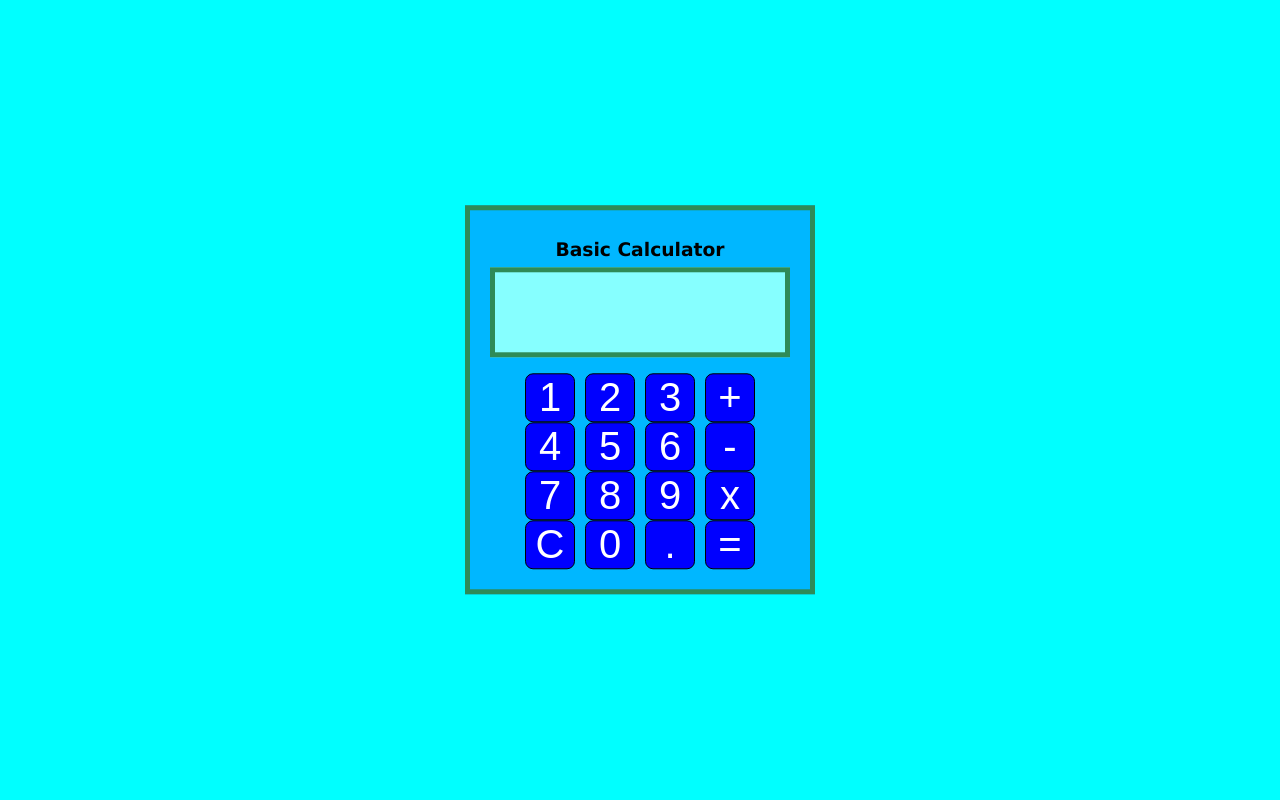
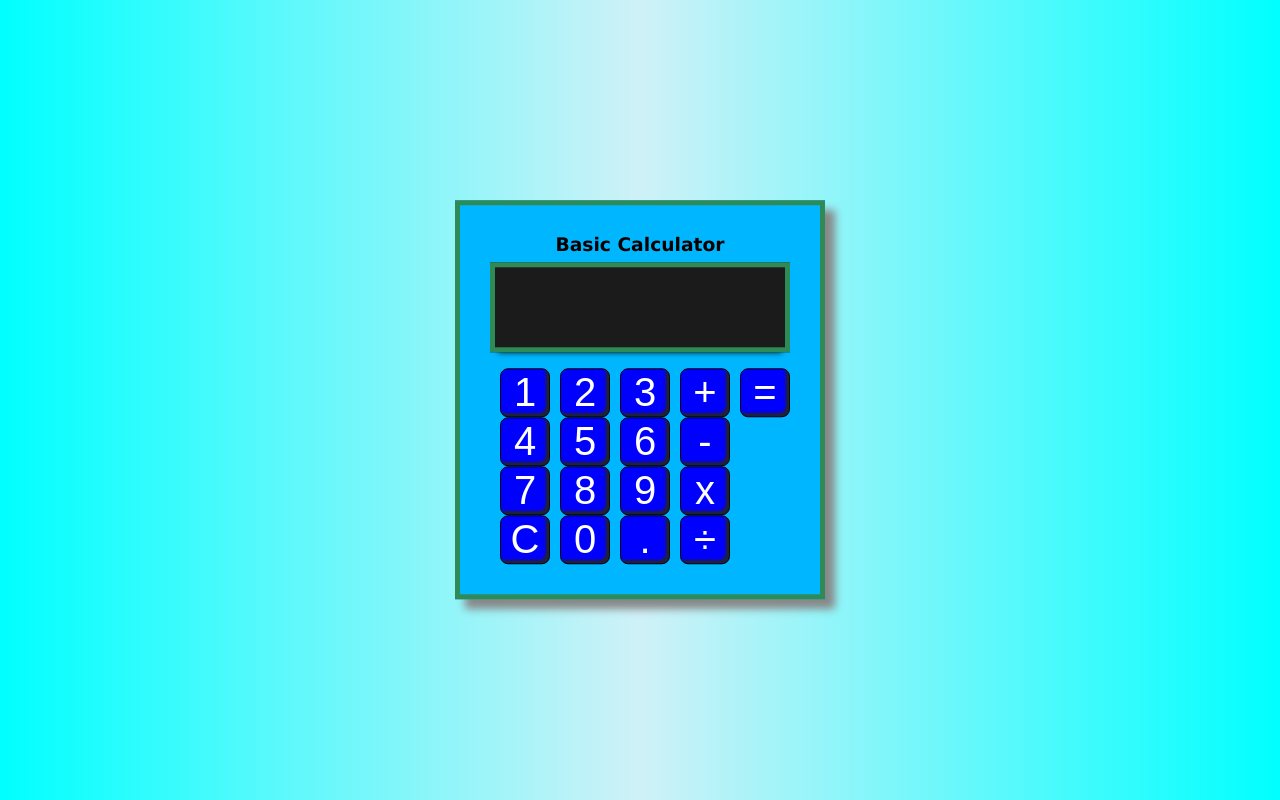
Before and after one commit to arekso/Calculator, a plain HTML site: page index.html in a window 1280 px wide. Drawn offline with Linux system fonts and the light colour scheme.

Commit message:
Add files via upload

```diff
--- a/index.html
+++ b/index.html
@@ -4,7 +4,7 @@
 <head>
     <meta charset="UTF-8">
     <meta name="viewport" content="width=device-width, initial-scale=1.0">
-    <title>Document</title>
+    <title>Arek's Calculator</title>
     <link rel="stylesheet" type="text/css" href="main.css" media="screen" />
 
 
@@ -13,7 +13,7 @@
 <body>
     <script src="main.js"></script>
 
-
+    <div id="hero" class="hero-image">
         <form id="calculator">
             <div id="paragraph">
                 <h3>Basic Calculator</h3>
@@ -25,6 +25,7 @@
                     <button id="btn2">2</button>
                     <button id="btn3">3</button>
                     <button id="btnp">+</button>
+                    <button id="btne">=</button>
                 </div>
                 <div id="set2">
                     <button id="btn5">4</button>
@@ -32,20 +33,21 @@
                     <button id="btn7">6</button>
                     <button id="btns">-</button>
                 </div>
-            <div id="set2">
+                <div id="set3">
                     <button id="btn7">7</button>
                     <button id="btn8">8</button>
                     <button id="btn9">9</button>
                     <button id="btnx">x</button>
                 </div>
-            <div id="set1">
+                <div id="set4">
                     <button id="btnC">C</button>
                     <button id="btn0">0</button>
                     <button id="btn_">.</button>
-                <button id="btne">=</button>
+                    <button id="btnd">÷</button>
                 </div>
             </div>
         </form>
+    </div>
 </body>
 
 </html>
--- a/main.css
+++ b/main.css
@@ -1,4 +1,4 @@
-@media screen {
+@media screen    {
 
      #calculator {
         text-align: center;
@@ -7,6 +7,7 @@
         max-height: 700px;
         background-color: rgb(0, 183, 255);
         padding-top: 10px;
+        box-shadow: 10px 10px 8px #888888;
 
     }
 
@@ -16,11 +17,13 @@
         width: 400px;
         margin-left: auto;
         margin-right: auto;
-        padding: 20px;
+        padding: 30px;
         left: 50%;
         right: 50%;
         top: 50%;
         transform: translate(-50%, -50%);
+        padding-left: 30px;
+        padding-right: 30px;
     }
 
     h3{
@@ -29,10 +32,15 @@
     }
 
     p{
-        background-color: rgb(134, 255, 255);
+        background-color: rgb(27, 27, 27);
+        font-size: medium;
+        color: aliceblue;
         background-position: center;
         height: 80px;
         border: 5px solid seagreen;
+        -webkit-box-shadow: 0 8px 6px -8px black;
+	    -moz-box-shadow: 0 8px 6px -8px black;
+	         box-shadow: 0 8px 6px -8px black;
     }
     .buttons {
         border: none;
@@ -45,7 +53,7 @@
     #btn5, #btn6, #btn7,
     #btn8, #btn9, #btn0,
     #btnC, #btn_, #btnp,
-    #btns, #btnx, #btne {
+    #btns, #btnx, #btne , #btnd {
         background-color:blue;
         color: white;
         border-radius: 8px;
@@ -54,12 +62,28 @@
         transition-duration: 0.4s;
         text-align: center;
         width: 50px;
+        box-shadow: -3px -3px 3px inset #242424;
+    }
+
+    #set1{
+        padding-left: 10px;
+        float: left;
+    }
+
+    #set2, #set3, #set4 {
+        padding-left: 10px;
+        float: left;
     }
 
 }
 
-body {
+body{
     background-position: center;
     background-color: aqua;
     width: 400px;
+    background: radial-gradient(circle, rgb(207, 241, 247), aqua);
 }
+
+.hero-image {
+    background: url(https://images.pexels.com/photos/421129/pexels-photo-421129.jpeg);
+}
--- a/main.js
+++ b/main.js
@@ -1,5 +1,5 @@
 //calculator screen
-screen.textContent =
+//screen.textContent =
 
 //buttons
 const btn1 = document.querySelector('#btn1');
@@ -32,7 +32,23 @@ btn1.addEventListener('click', () => {parseInt("9")});
 const btn0 = document.querySelector('#btn0');
 btn1.addEventListener('click', () => {parseInt("0")});
 
+const btnp = document.querySelector('#btnp');
+btn1.addEventListener('click', () => {add()});
 
+const btns = document.querySelector('#btns');
+btn1.addEventListener('click', () => {subtract()});
+
+const btnx = document.querySelector('#btnx');
+btn1.addEventListener('click', () => {multiply()});
+
+const btn0 = document.querySelector('#btn0');
+btn1.addEventListener('click', () => {parseInt("0")});
+
+function calculate (a, op, b) {
+    this.a = a;
+    this.b = b;
+
+}
 
 
 
```
Lines whose indentation alone changed are shown as unchanged.
